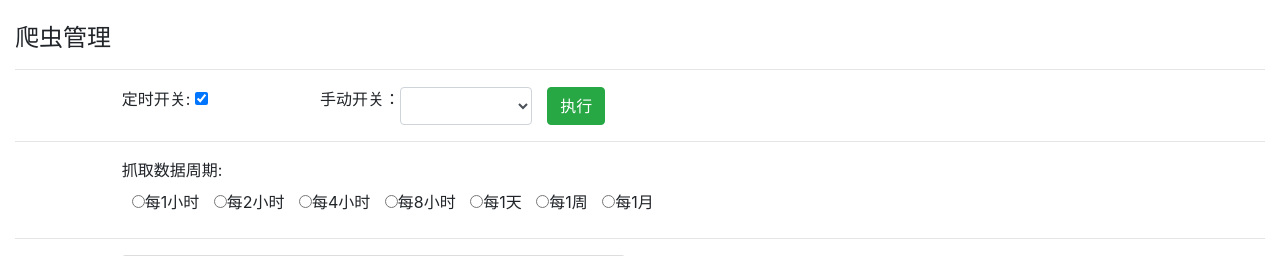
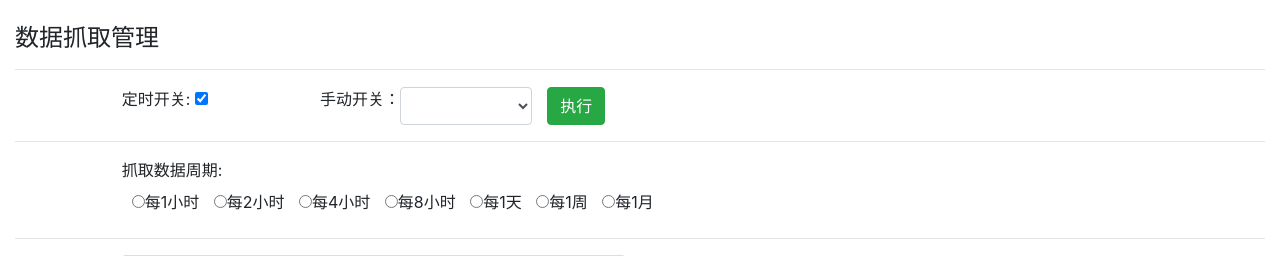
Before and after one commit to Hiram711/MarketCompetitionAnalyzer, a Flask app: page /config/ in a window 1280 px wide; the page is wider, and only the part inside the window is pictured. Shown: the part 56-312 px from the top of that part. Run offline with Flask 2, Linux system fonts and the light colour scheme; the visitor is signed in with stand-in values (Sample User, id 1); data comes from the database, SQL or seed files in the repository; data that the repository does not hold is empty; some libraries are stand-ins or nearby versions.

Commit message:
替换了爬虫字样

```diff
--- a/app/templates/base/navbar.html
+++ b/app/templates/base/navbar.html
@@ -30,7 +30,7 @@
                     <a class="dropdown-item {% if request.path == url_for('sysmanage.user_index') %}active{% endif %}"
                        href="{{url_for('sysmanage.user_index')}}">用户管理</a>
                     <a class="dropdown-item {% if request.path == url_for('sysmanage.index') %}active{% endif %}"
-                       href="{{url_for('sysmanage.index')}}">爬虫管理</a>
+                       href="{{url_for('sysmanage.index')}}">数据抓取管理</a>
                 </div>
             </li>
         </ul>
--- a/app/templates/main/index.html
+++ b/app/templates/main/index.html
@@ -77,7 +77,7 @@
             sortname: 'id',
             sortorder: "asc",
             viewrecords: true,
-            caption: "爬虫运行日志",
+            caption: "数据抓取日志",
             url: "{{url_for('main.crawler_logs')}}",
             datatype: "json",
             mtype: 'GET',
@@ -234,7 +234,7 @@
 
         reloadCharts();
 
-        window.setInterval(reloadData, 3000);
+        window.setInterval(reloadData, 10000);//10秒刷新一次
 
         function reloadData() {
             $("#grid").trigger("reloadGrid");
--- a/app/templates/sysmanage/config.html
+++ b/app/templates/sysmanage/config.html
@@ -7,7 +7,7 @@
       rel="stylesheet">
 {% endblock %}
 {% block content %}
-<h4>爬虫管理</h4>
+<h4>数据抓取管理</h4>
 <HR>
 <div class="col-md-4 offset-md-4">
     {% include 'base/msg.html' %}
@@ -446,7 +446,7 @@
                             alert("运行成功!");
                         }
                         if (res.status == "block") {
-                            alert("已经有任务在运行，请稍后再试。!");
+                            alert("已经有任务在运行，请稍后再试!");
                         }
                     }
                 },
```
